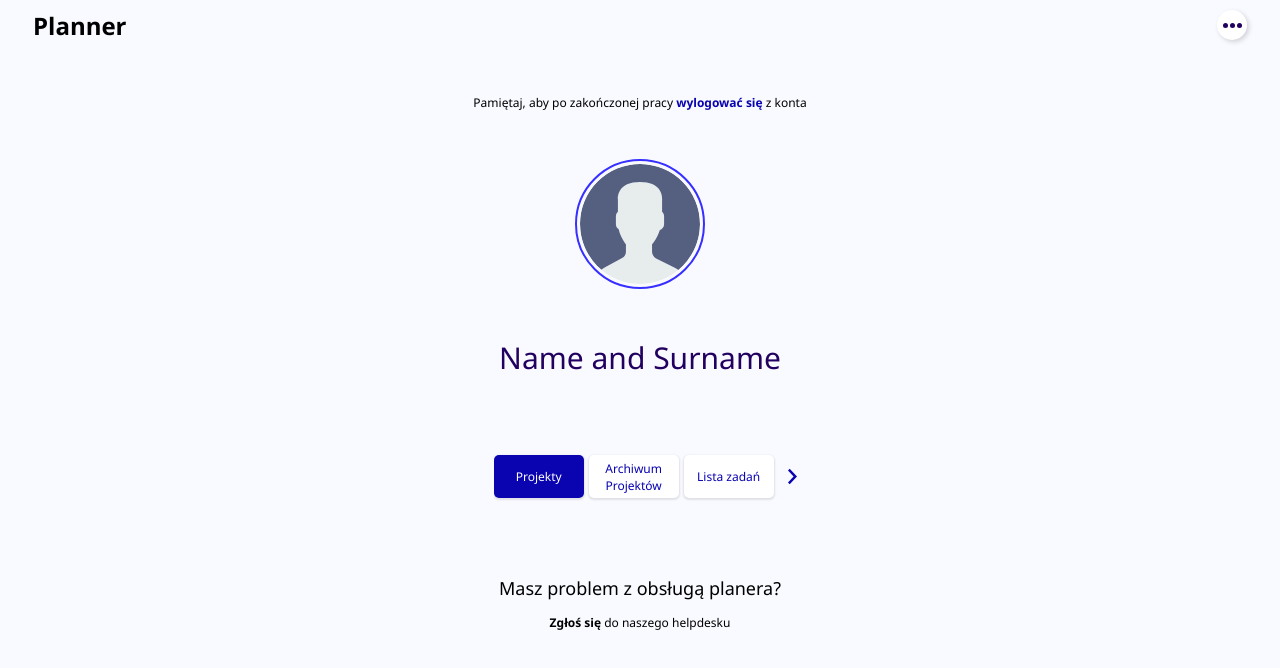
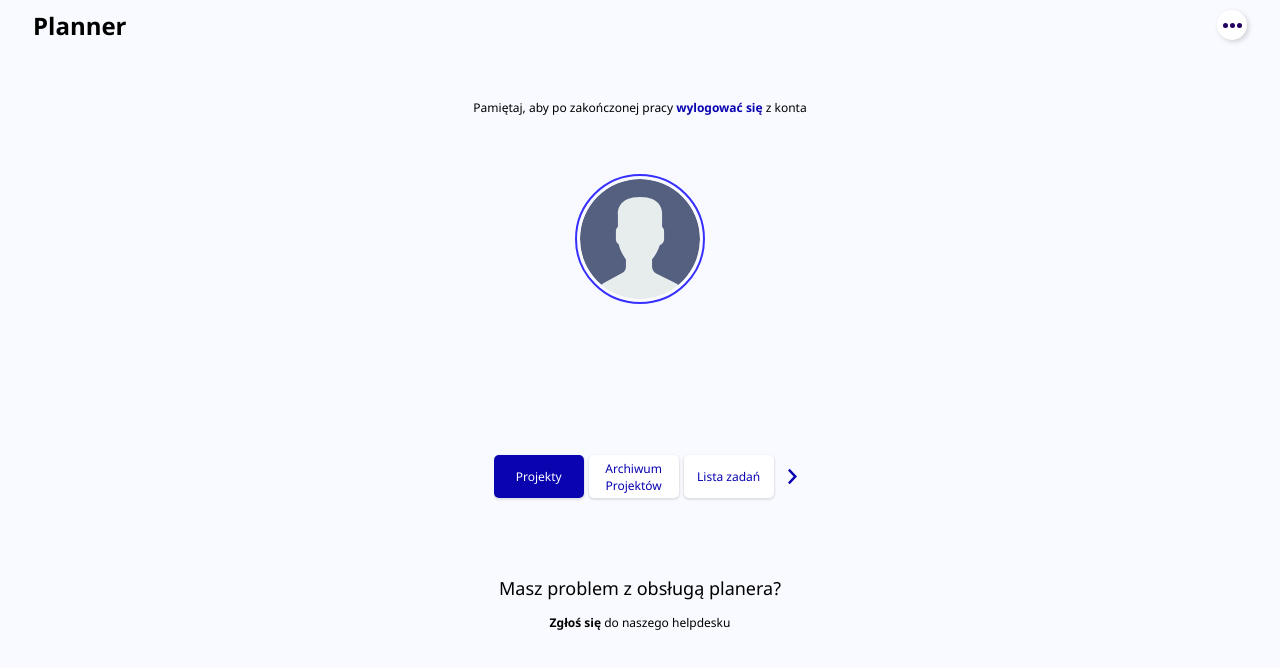
Before and after one commit to Bartlomiej95/FrontendPlannerV2, a React (Create React App) app: page /user in a window 1280 px wide. Shown: the top 668 px of the page. Built offline with nearby package versions, Linux system fonts and the light colour scheme.

Commit message:
Got data from redux in ProfileSection. Now we can see data logged user after login

```diff
--- a/src/organisms/ProfileSection/ProfileSection.tsx
+++ b/src/organisms/ProfileSection/ProfileSection.tsx
@@ -2,6 +2,7 @@ import styled from "styled-components";
 import { Paragraph } from "../../components/Paragraph/Paragraph";
 import userIcon from '../../assets/user.svg';
 import { SubHeading } from "../../components/Heading/Heading";
+import {useSelector} from "react-redux";
 
 const Wrapper = styled.section`
     height: 400px;
@@ -58,14 +59,17 @@ const PositionParagprah = styled(Paragraph)`
 
 
 export const ProfileSection = () => {
+
+    const auth = useSelector((state: any) => state.auth);
+
     return(
         <Wrapper>
             <ProfileParagraph> Pamiętaj, aby po zakończonej pracy <SpanLogout>wylogować się</SpanLogout> z konta </ProfileParagraph>
             <BorderImageUser>
                 <ImageUser icon={userIcon} />
             </BorderImageUser>
-            <NameHeading>Name and Surname</NameHeading>
-            <PositionParagprah></PositionParagprah>
+            <NameHeading>{auth.name} {auth.surname}</NameHeading>
+            <PositionParagprah>{auth.position}</PositionParagprah>
         </Wrapper>
     )
 }
```
